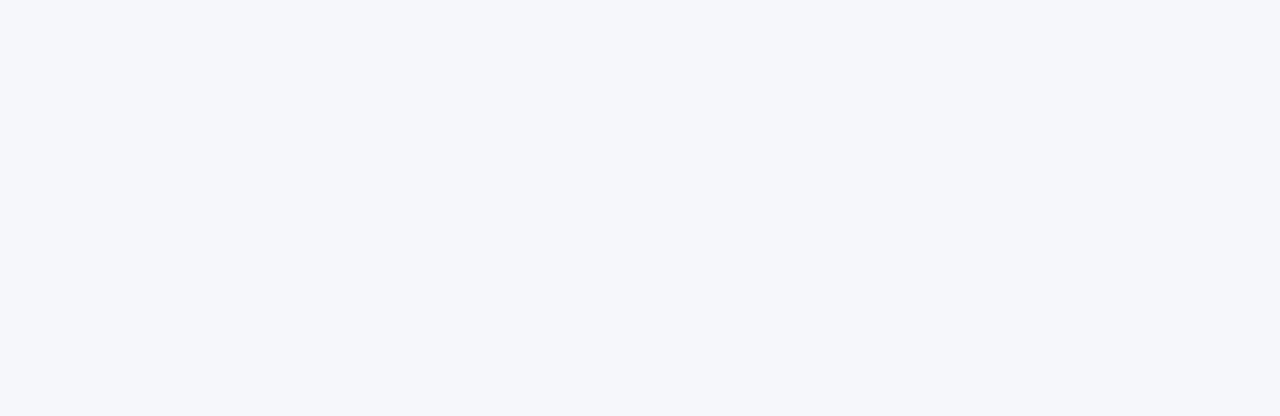
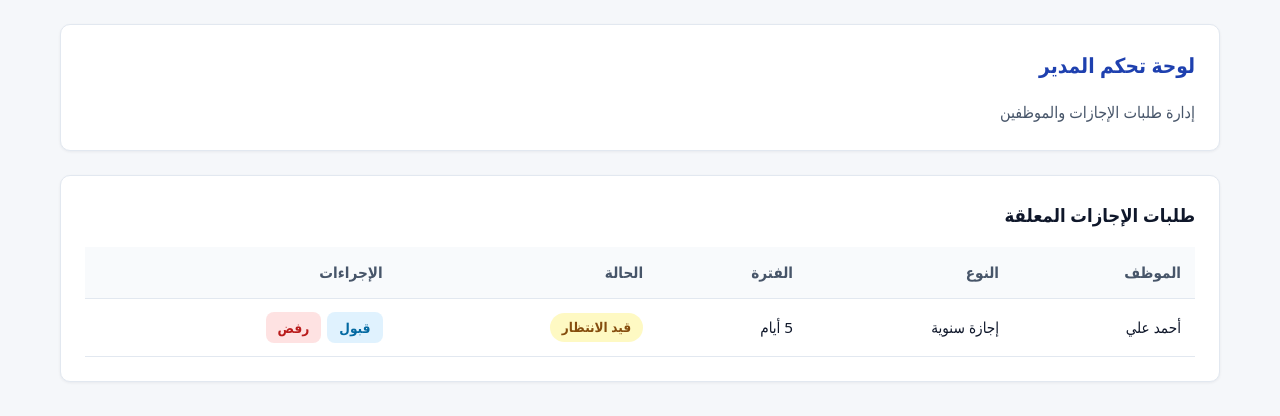
Before and after one commit to ZOZE2008/company-leaves-system, a plain HTML site: page admin.html in a window 1280 px wide. Drawn offline with Linux system fonts and the light colour scheme.

Commit message:
Enhance admin.html with leave request management
Added main container and table for leave requests.

```diff
--- a/admin.html
+++ b/admin.html
@@ -7,6 +7,44 @@
     <link rel="stylesheet" href="style.css">
 </head>
 <body>
+<main class="container" style="padding-top: 24px;">
+  <div class="card" style="margin-bottom: 24px;">
+    <div class="section-header">
+      <h1 class="site-title">لوحة تحكم المدير</h1>
+    </div>
+    <p style="color: var(--text-secondary);">إدارة طلبات الإجازات والموظفين</p>
+  </div>
 
+  <div class="card">
+    <div class="section-header">
+      <h2 class="section-title">طلبات الإجازات المعلقة</h2>
+    </div>
+    <div class="table-responsive">
+      <table class="employees-table">
+        <thead>
+          <tr>
+            <th>الموظف</th>
+            <th>النوع</th>
+            <th>الفترة</th>
+            <th>الحالة</th>
+            <th>الإجراءات</th>
+          </tr>
+        </thead>
+        <tbody>
+          <tr>
+            <td>أحمد علي</td>
+            <td>إجازة سنوية</td>
+            <td>5 أيام</td>
+            <td><span class="status-badge status-yellow">قيد الانتظار</span></td>
+            <td class="actions-cell">
+              <button class="btn btn-sm btn-approve" onclick="alert('تم قبول الطلب')">قبول</button>
+              <button class="btn btn-sm btn-reject" onclick="alert('تم رفض الطلب')">رفض</button>
+            </td>
+          </tr>
+        </tbody>
+      </table>
+    </div>
+  </div>
+</main>
 </body>
 </html>
```
